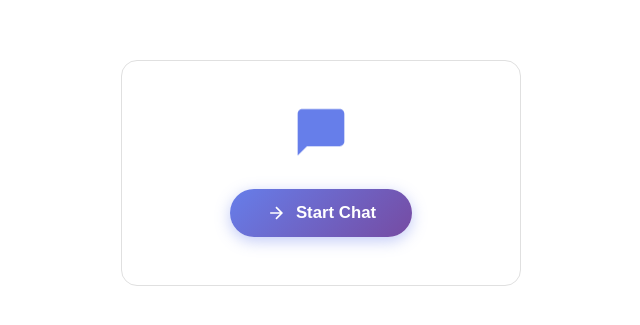
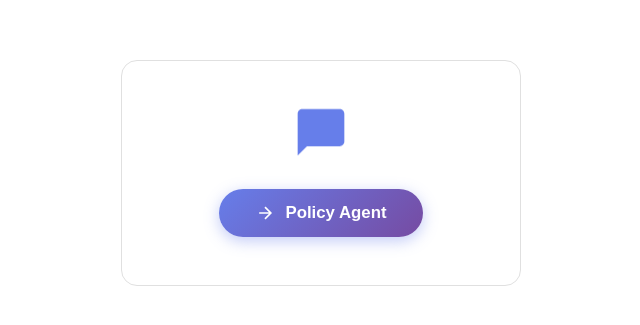
Before and after one commit to athul-bot89/foundrytestv2, a React (Vite) app in the folder chat-app/: page / in a window 1280 px wide. Shown: the part 227-552 px from the top of the page, without its empty margins (319-959 px from the left). Built offline with nearby package versions, Linux system fonts and the light colour scheme.

Commit message:
atart chat to polyci agent

```diff
--- a/chat-app/src/App.jsx
+++ b/chat-app/src/App.jsx
@@ -61,7 +61,7 @@ function App() {
             <svg width="20" height="20" viewBox="0 0 24 24" fill="none" stroke="currentColor" strokeWidth="2">
               <path d="M5 12h14M12 5l7 7-7 7"/>
             </svg>
-            Start Chat
+            Policy Agent
           </button>
         </div>
       </div>
```
Also changed, not shown: 1 other file (tests, documents, lock files or other folders).
